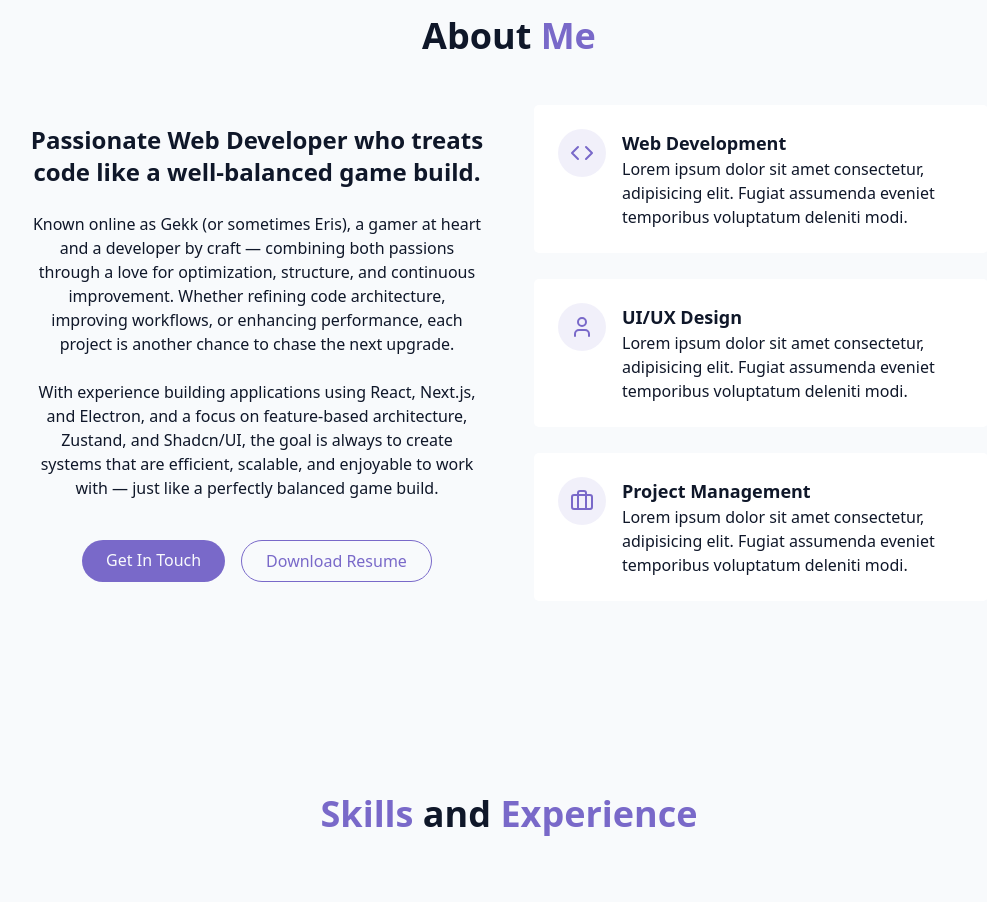
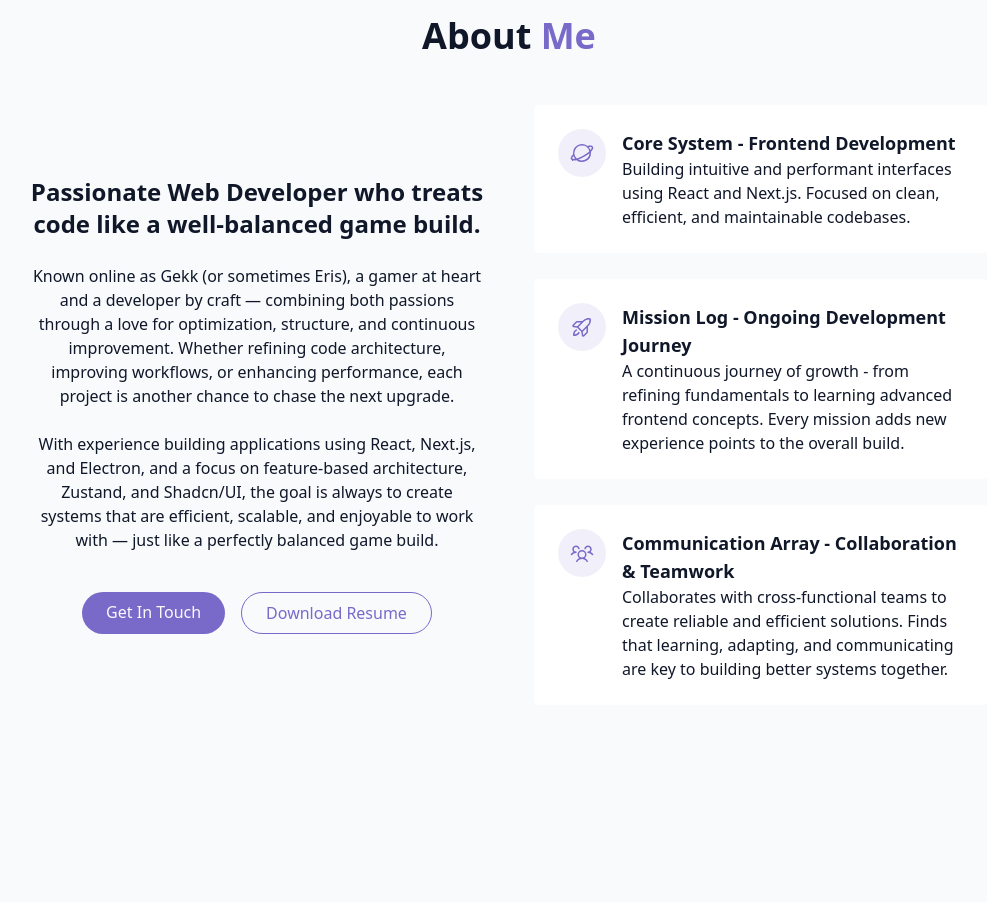
Before and after one commit to Andrei-Cervantes/portfolio, a React (Vite) app: page / in a window 1280 px wide. Shown: the part 880-1782 px from the top of the page, without its empty margins (131-1118 px from the left). Built offline with nearby package versions, Linux system fonts and the light colour scheme.

Commit message:
install phosphor icons and change icons in about section

```diff
--- a/package.json
+++ b/package.json
@@ -10,6 +10,7 @@
     "preview": "vite preview"
   },
   "dependencies": {
+    "@phosphor-icons/react": "^2.1.10",
     "@radix-ui/react-toast": "^1.2.15",
     "@tailwindcss/vite": "^4.1.13",
     "class-variance-authority": "^0.7.1",
--- a/src/components/Sections/AboutSection.tsx
+++ b/src/components/Sections/AboutSection.tsx
@@ -1,5 +1,3 @@
-import { Briefcase, Code, User } from "lucide-react";
-
 const AboutSection = () => {
   return (
     <section id="about" className="py-24 px-4 relative">
@@ -56,14 +54,25 @@ const AboutSection = () => {
             <div className="gradient-border p-6 card-hover">
               <div className="flex items-start gap-4">
                 <div className="p-3 rounded-full bg-primary/10">
-                  <Code className="h-6 w-6 text-primary" />
+                  <svg
+                    xmlns="http://www.w3.org/2000/svg"
+                    width="24"
+                    height="24"
+                    fill="currentColor"
+                    viewBox="0 0 256 256"
+                    className="text-primary"
+                  >
+                    <path d="M245.11,60.68c-7.65-13.19-27.84-16.16-58.5-8.66A95.93,95.93,0,0,0,32,128a98,98,0,0,0,.78,12.31C5.09,169,5.49,186,10.9,195.32,16,204.16,26.64,208,40.64,208a124.11,124.11,0,0,0,28.79-4A95.93,95.93,0,0,0,224,128a97.08,97.08,0,0,0-.77-12.25c12.5-13,20.82-25.35,23.65-35.92C248.83,72.51,248.24,66.07,245.11,60.68ZM128,48a80.11,80.11,0,0,1,78,62.2c-17.06,16.06-40.15,32.53-62.07,45.13C116.38,171.14,92.48,181,73.42,186.4A79.94,79.94,0,0,1,128,48ZM24.74,187.29c-1.46-2.51-.65-7.24,2.22-13a79.05,79.05,0,0,1,10.29-15.05,96,96,0,0,0,18,31.32C38,193.46,27.24,191.61,24.74,187.29ZM128,208a79.45,79.45,0,0,1-38.56-9.94,370,370,0,0,0,62.43-28.86c21.58-12.39,40.68-25.82,56.07-39.08A80.07,80.07,0,0,1,128,208ZM231.42,75.69c-1.7,6.31-6.19,13.53-12.63,21.13a95.69,95.69,0,0,0-18-31.35c14.21-2.35,27.37-2.17,30.5,3.24C232.19,70.28,232.24,72.63,231.42,75.69Z"></path>
+                  </svg>
                 </div>
                 <div className="text-left">
-                  <h4 className="font-semibold text-lg">Web Development</h4>
+                  <h4 className="font-semibold text-lg">
+                    Core System - Frontend Development
+                  </h4>
                   <p>
-                    Lorem ipsum dolor sit amet consectetur, adipisicing elit.
-                    Fugiat assumenda eveniet temporibus voluptatum deleniti
-                    modi.
+                    Building intuitive and performant interfaces using React and
+                    Next.js. Focused on clean, efficient, and maintainable
+                    codebases.
                   </p>
                 </div>
               </div>
@@ -71,14 +80,25 @@ const AboutSection = () => {
             <div className="gradient-border p-6 card-hover">
               <div className="flex items-start gap-4">
                 <div className="p-3 rounded-full bg-primary/10">
-                  <User className="h-6 w-6 text-primary" />
+                  <svg
+                    xmlns="http://www.w3.org/2000/svg"
+                    width="24"
+                    height="24"
+                    fill="currentColor"
+                    className="text-primary"
+                    viewBox="0 0 256 256"
+                  >
+                    <path d="M223.85,47.12a16,16,0,0,0-15-15c-12.58-.75-44.73.4-71.41,27.07L132.69,64H74.36A15.91,15.91,0,0,0,63,68.68L28.7,103a16,16,0,0,0,9.07,27.16l38.47,5.37,44.21,44.21,5.37,38.49a15.94,15.94,0,0,0,10.78,12.92,16.11,16.11,0,0,0,5.1.83A15.91,15.91,0,0,0,153,227.3L187.32,193A15.91,15.91,0,0,0,192,181.64V123.31l4.77-4.77C223.45,91.86,224.6,59.71,223.85,47.12ZM74.36,80h42.33L77.16,119.52,40,114.34Zm74.41-9.45a76.65,76.65,0,0,1,59.11-22.47,76.46,76.46,0,0,1-22.42,59.16L128,164.68,91.32,128ZM176,181.64,141.67,216l-5.19-37.17L176,139.31Zm-74.16,9.5C97.34,201,82.29,224,40,224a8,8,0,0,1-8-8c0-42.29,23-57.34,32.86-61.85a8,8,0,0,1,6.64,14.56c-6.43,2.93-20.62,12.36-23.12,38.91,26.55-2.5,36-16.69,38.91-23.12a8,8,0,1,1,14.56,6.64Z"></path>
+                  </svg>
                 </div>
                 <div className="text-left">
-                  <h4 className="font-semibold text-lg">UI/UX Design</h4>
+                  <h4 className="font-semibold text-lg">
+                    Mission Log - Ongoing Development Journey
+                  </h4>
                   <p>
-                    Lorem ipsum dolor sit amet consectetur, adipisicing elit.
-                    Fugiat assumenda eveniet temporibus voluptatum deleniti
-                    modi.
+                    A continuous journey of growth - from refining fundamentals
+                    to learning advanced frontend concepts. Every mission adds
+                    new experience points to the overall build.
                   </p>
                 </div>
               </div>
@@ -86,14 +106,25 @@ const AboutSection = () => {
             <div className="gradient-border p-6 card-hover">
               <div className="flex items-start gap-4">
                 <div className="p-3 rounded-full bg-primary/10">
-                  <Briefcase className="h-6 w-6 text-primary" />
+                  <svg
+                    xmlns="http://www.w3.org/2000/svg"
+                    width="24"
+                    height="24"
+                    fill="currentColor"
+                    viewBox="0 0 256 256"
+                    className="text-primary"
+                  >
+                    <path d="M244.8,150.4a8,8,0,0,1-11.2-1.6A51.6,51.6,0,0,0,192,128a8,8,0,0,1-7.37-4.89,8,8,0,0,1,0-6.22A8,8,0,0,1,192,112a24,24,0,1,0-23.24-30,8,8,0,1,1-15.5-4A40,40,0,1,1,219,117.51a67.94,67.94,0,0,1,27.43,21.68A8,8,0,0,1,244.8,150.4ZM190.92,212a8,8,0,1,1-13.84,8,57,57,0,0,0-98.16,0,8,8,0,1,1-13.84-8,72.06,72.06,0,0,1,33.74-29.92,48,48,0,1,1,58.36,0A72.06,72.06,0,0,1,190.92,212ZM128,176a32,32,0,1,0-32-32A32,32,0,0,0,128,176ZM72,120a8,8,0,0,0-8-8A24,24,0,1,1,87.24,82a8,8,0,1,0,15.5-4A40,40,0,1,0,37,117.51,67.94,67.94,0,0,0,9.6,139.19a8,8,0,1,0,12.8,9.61A51.6,51.6,0,0,1,64,128,8,8,0,0,0,72,120Z"></path>
+                  </svg>
                 </div>
                 <div className="text-left">
-                  <h4 className="font-semibold text-lg">Project Management</h4>
+                  <h4 className="font-semibold text-lg">
+                    Communication Array - Collaboration & Teamwork
+                  </h4>
                   <p>
-                    Lorem ipsum dolor sit amet consectetur, adipisicing elit.
-                    Fugiat assumenda eveniet temporibus voluptatum deleniti
-                    modi.
+                    Collaborates with cross-functional teams to create reliable
+                    and efficient solutions. Finds that learning, adapting, and
+                    communicating are key to building better systems together.
                   </p>
                 </div>
               </div>
```
Also changed, not shown: 1 other file (tests, documents, lock files or other folders).
